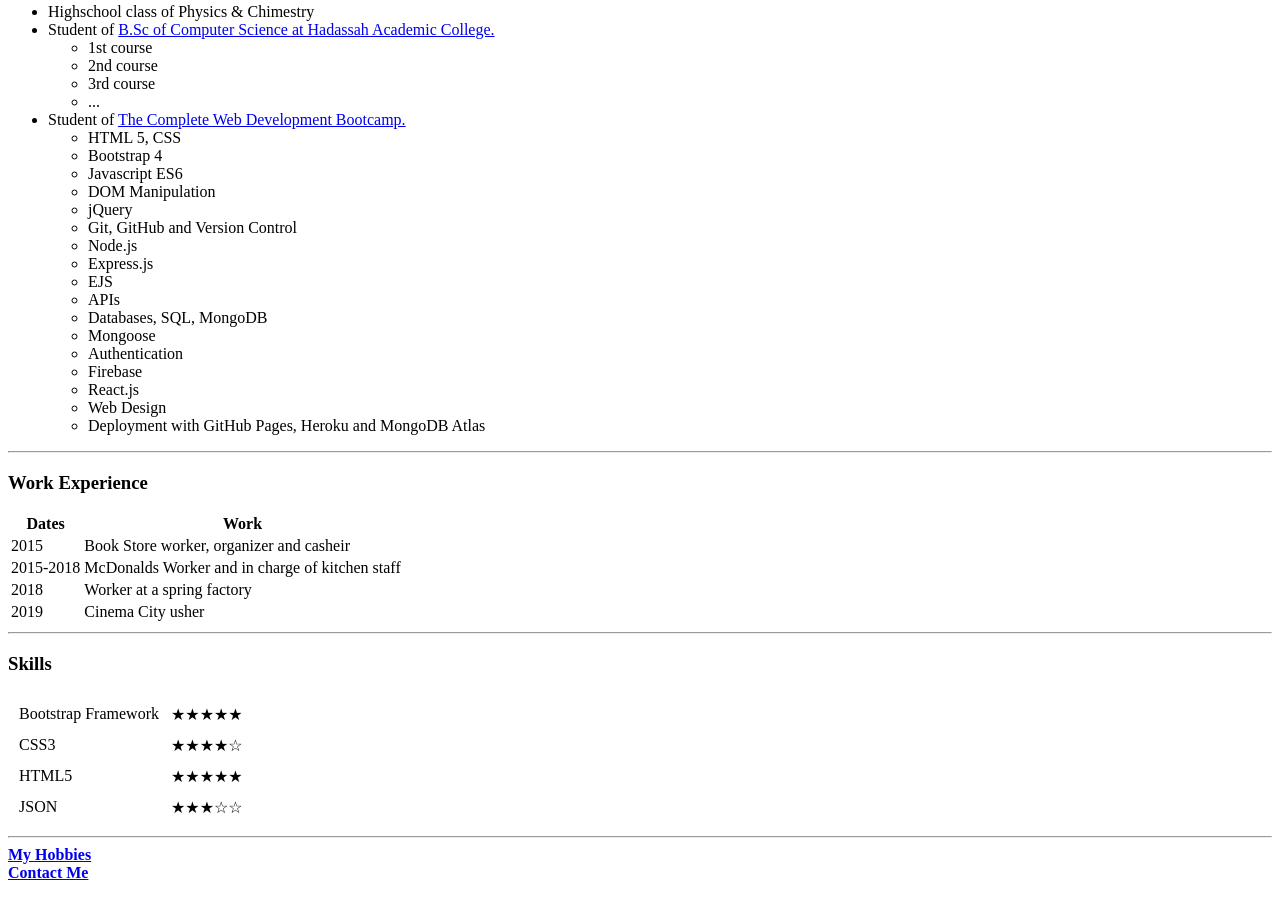
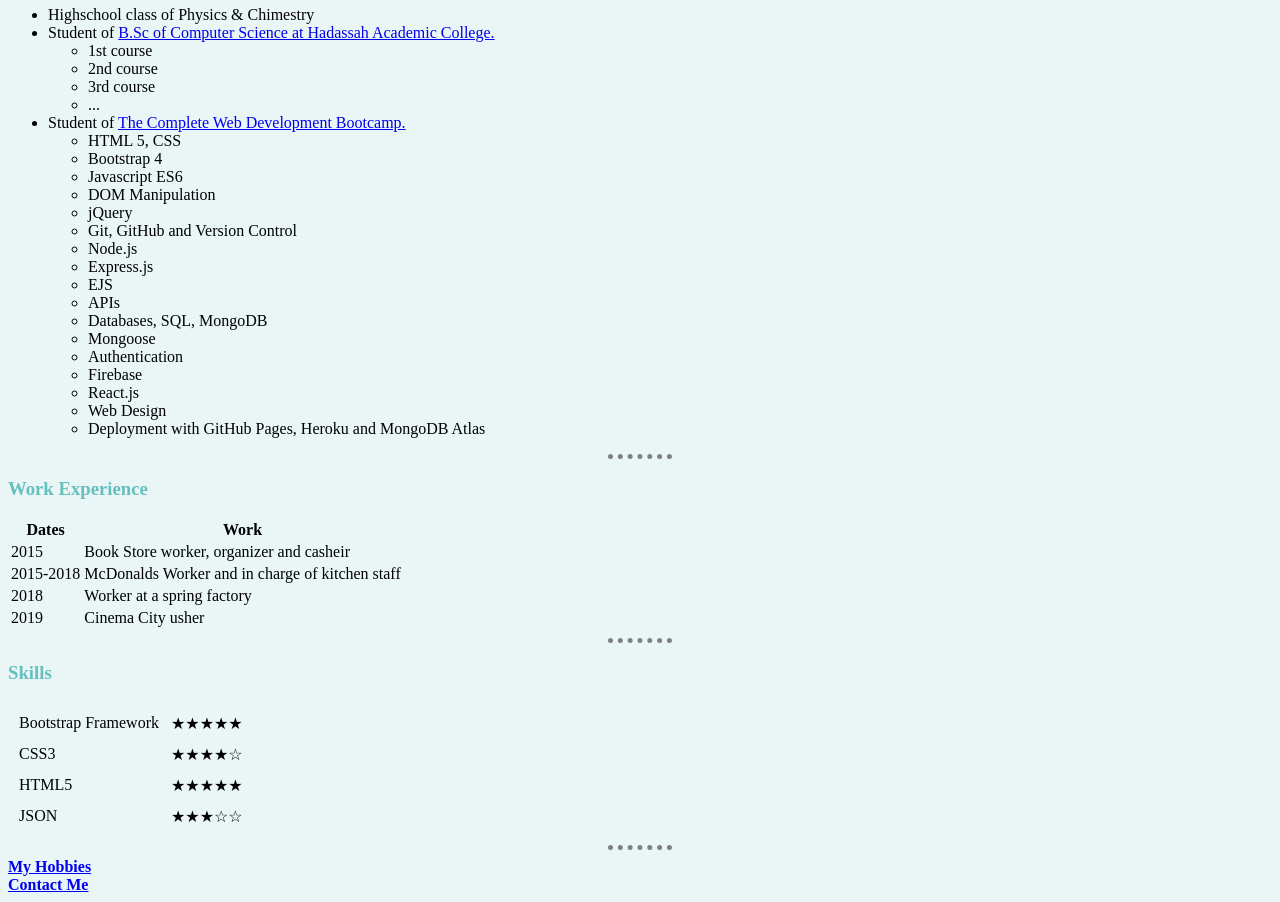
Before and after one commit to MarwanTahaCS/CV, a plain HTML site: page index.html in a window 1280 px wide. Shown: the part 370-1272 px from the top of the page. Drawn offline with Linux system fonts and the light colour scheme.

Commit message:
Add files via upload

```diff
--- /dev/null
+++ b/css/styles.css
@@ -0,0 +1,13 @@
+body{
+  background-color: #EAF6F6;
+}
+
+h1, h3{
+  color: #66BFBF;
+}
+
+hr{
+  width:5%;
+  border: 5px dotted grey;
+  border-style: dotted none none;
+}
--- a/index.html
+++ b/index.html
@@ -4,6 +4,7 @@
 <head>
   <meta charset="utf-8">
   <title>Marwan's Personal Site</title>
+  <link rel="stylesheet" href="css/styles.css">
 </head>
 
 <body>
@@ -32,7 +33,7 @@
     </tr>
   </table>
 
-  <hr size="2">
+  <hr>
   <h3>Education</h3>
   <ul>
     <li>Highschool class of Physics & Chimestry</li>
@@ -70,7 +71,7 @@
         <li>Deployment with GitHub Pages, Heroku and MongoDB Atlas</li>
       </ul></li>
   </ul>
-  <hr size="2">
+  <hr>
   <h3>Work Experience</h3>
   <table>
     <thead>
@@ -96,7 +97,7 @@
       </tr>
     </tbody>
   </table>
-  <hr size="2">
+  <hr>
   <h3>Skills</h3>
   <table cellspacing="10">
     <tr>
@@ -117,7 +118,7 @@
     </tr>
   </table>
 
-  <hr size="2">
+  <hr>
   <strong>
     <a href="hobbies.html">My Hobbies</a><br>
     <a href="contact-me.html">Contact Me</a>
```
Also changed, not shown: contact-me.html (+1 -0 lines), hobbies.html (+2 -1 lines).
